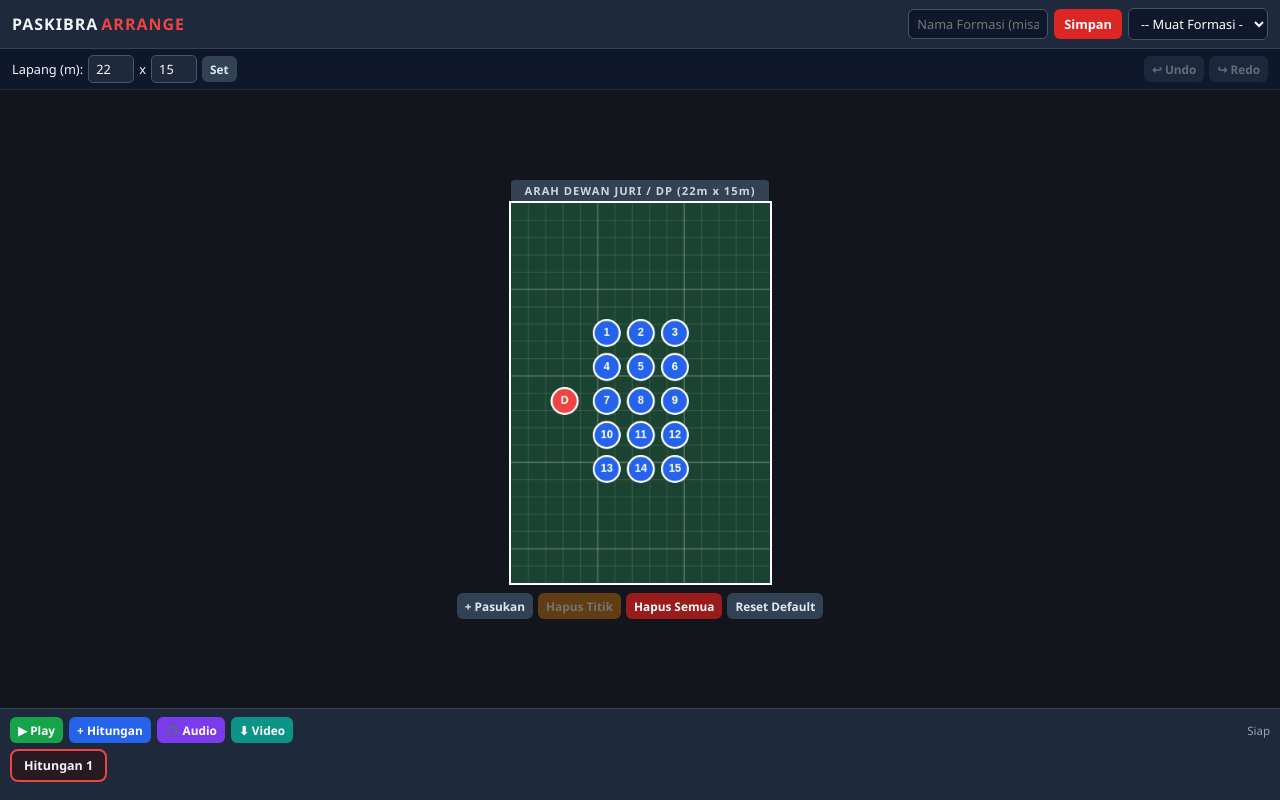
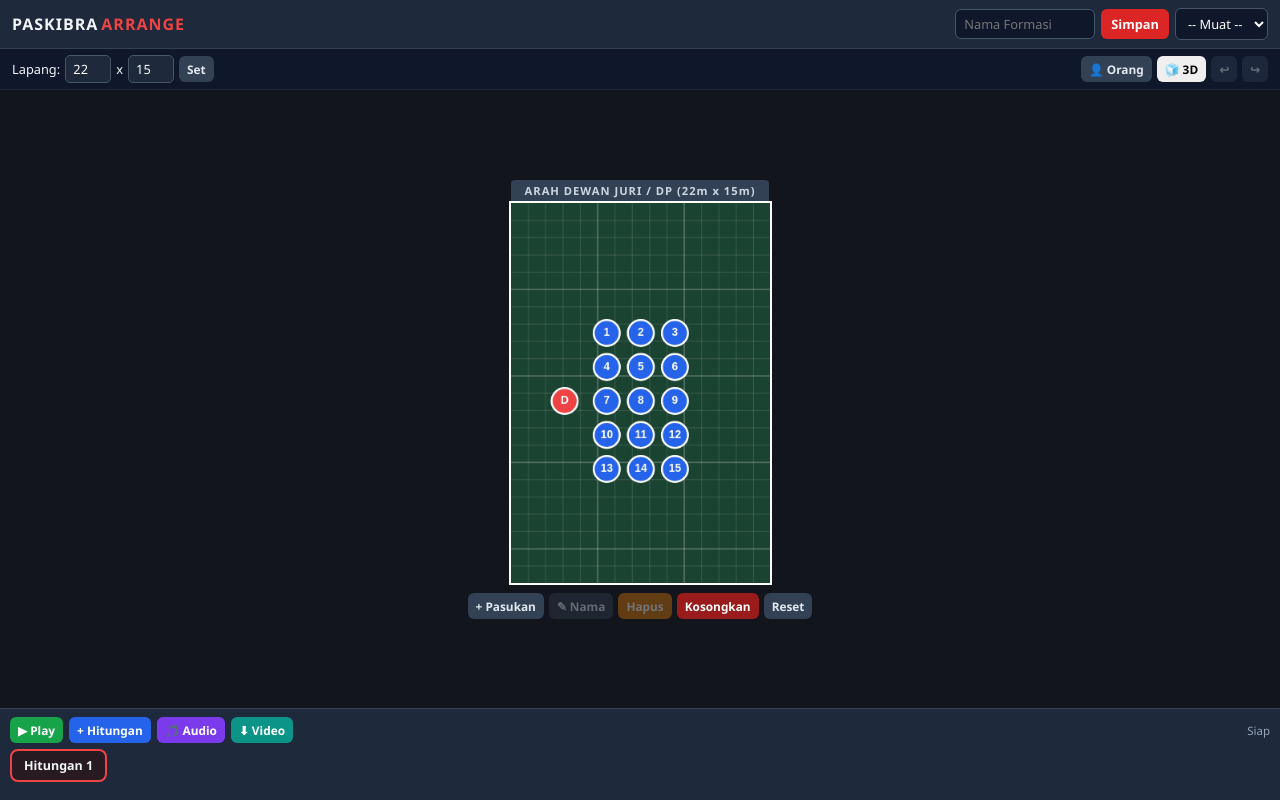
Before and after one commit to cindiadetia25-beep/Formations_Arrange, a plain HTML site: page index.html in a window 1280 px wide. Drawn offline with nearby package versions, Linux system fonts and the light colour scheme; no server answers.

Commit message:
Update index.html

```diff
--- a/index.html
+++ b/index.html
@@ -6,8 +6,9 @@
   <title>Paskibra Formation Designer</title>
   <link rel="manifest" href="manifest.json">
   <meta name="theme-color" content="#1e293b">
-  <link rel="stylesheet" href="style.css?v=4">
+  <link rel="stylesheet" href="style.css?v=5">
   <script src="https://unpkg.com/konva@9.3.6/konva.min.js"></script>
+  <script src="https://cdnjs.cloudflare.com/ajax/libs/three.js/r128/three.min.js"></script>
 </head>
 <body>
 
@@ -15,40 +16,45 @@
   <header class="toolbar">
     <div class="brand">PASKIBRA<span>ARRANGE</span></div>
     <div class="actions">
-      <input type="text" id="formationName" placeholder="Nama Formasi (misal: Variasi 1)" />
+      <input type="text" id="formationName" placeholder="Nama Formasi" />
       <button id="btnSave" class="btn primary">Simpan</button>
       <select id="savedList">
-        <option value="">-- Muat Formasi --</option>
+        <option value="">-- Muat --</option>
       </select>
     </div>
   </header>
 
-  <!-- Bar Pengaturan Ukuran Lapangan & Undo/Redo -->
+  <!-- Bar Ukuran Lapang, Undo/Redo, Bentuk & Mode 3D -->
   <section class="sub-toolbar">
     <div class="field-size-group">
-      <span>Lapang (m):</span>
+      <span>Lapang:</span>
       <input type="number" id="fieldLength" value="22" min="5" max="100" title="Panjang (m)">
       <span>x</span>
       <input type="number" id="fieldWidth" value="15" min="5" max="100" title="Lebar (m)">
       <button id="btnApplyField" class="btn secondary small">Set</button>
     </div>
     <div class="history-group">
-      <button id="btnUndo" class="btn secondary small" disabled>↩ Undo</button>
-      <button id="btnRedo" class="btn secondary small" disabled>↪ Redo</button>
+      <button id="btnToggleShape" class="btn secondary small" title="Ubah Bentuk Titik">👤 Orang</button>
+      <button id="btnToggle3D" class="btn indigo small" title="Tampilan 3D">🧊 3D</button>
+      <button id="btnUndo" class="btn secondary small" disabled>↩</button>
+      <button id="btnRedo" class="btn secondary small" disabled>↪</button>
     </div>
   </section>
 
-  <!-- Area Utama Kanvas Lapangan -->
+  <!-- Area Utama Kanvas Lapangan (2D & 3D) -->
   <main class="workspace">
     <div class="field-info">
       <span id="fieldLabel">ARAH DEWAN JURI / DP (22m x 15m)</span>
     </div>
     <div id="canvas-container"></div>
+    <div id="canvas-3d-container" class="hidden"></div>
+
     <div class="quick-tools">
       <button id="btnAddMember" class="btn secondary small">+ Pasukan</button>
-      <button id="btnDeleteSelected" class="btn warning small" disabled>Hapus Titik</button>
-      <button id="btnClearAll" class="btn danger small">Hapus Semua</button>
-      <button id="btnResetPos" class="btn secondary small">Reset Default</button>
+      <button id="btnRenameMember" class="btn secondary small" disabled>✎ Nama</button>
+      <button id="btnDeleteSelected" class="btn warning small" disabled>Hapus</button>
+      <button id="btnClearAll" class="btn danger small">Kosongkan</button>
+      <button id="btnResetPos" class="btn secondary small">Reset</button>
     </div>
   </main>
 
@@ -69,11 +75,12 @@
     <div id="sceneList" class="scene-list"></div>
   </footer>
 
-  <!-- Custom Pop-up Modal -->
+  <!-- Custom Pop-up Modal (Notifikasi, Konfirmasi & Input Nama) -->
   <div id="customModal" class="modal-overlay hidden">
     <div class="modal-box">
       <h3 id="modalTitle">Informasi</h3>
       <p id="modalMessage">Pesan notifikasi</p>
+      <input type="text" id="modalInput" class="modal-input hidden" placeholder="Ketik nama..." maxlength="12" />
       <div class="modal-buttons">
         <button id="modalCancel" class="btn secondary hidden">Batal</button>
         <button id="modalConfirm" class="btn primary">OK</button>
@@ -81,7 +88,7 @@
     </div>
   </div>
 
-  <script src="app.js?v=3"></script>
+  <script src="app.js?v=5"></script>
   <script>
     if ('serviceWorker' in navigator) {
       navigator.serviceWorker.register('./sw.js');
```
